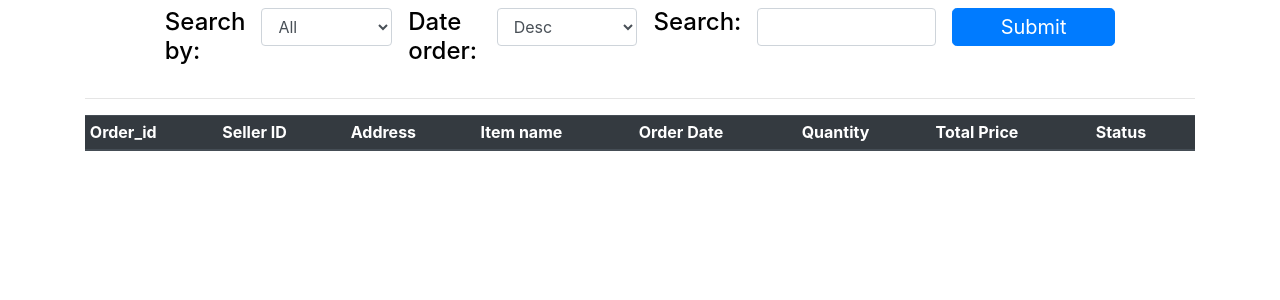
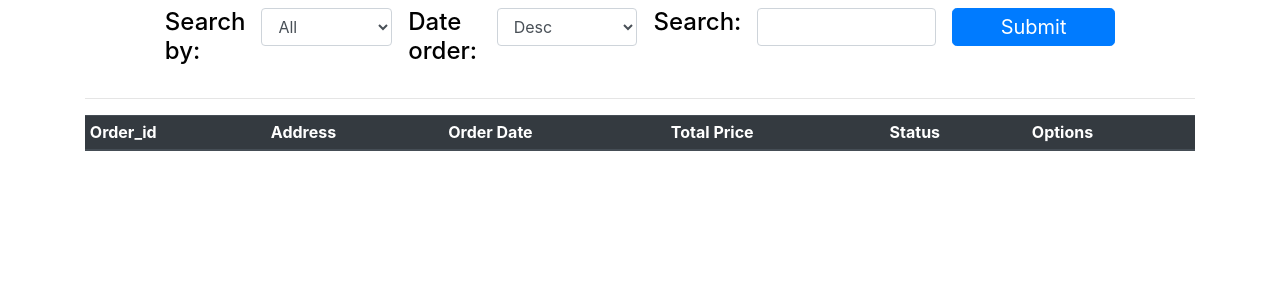
Before and after one commit to Elnifio/CHTeam, a Flask app: page /buy_history in a window 1280 px wide. Shown: the part 56-356 px from the top of the page. Run offline with Flask 2, Linux system fonts and the light colour scheme; the visitor is signed in with stand-in values (Sample User, id 1); data comes from the database, SQL or seed files in the repository; lists and menus that the app fills with data are empty; some libraries are stand-ins or nearby versions.

Commit message:
Update buy history

```diff
--- a/Minizon/MiniAmazon/__init__.py
+++ b/Minizon/MiniAmazon/__init__.py
@@ -18,7 +18,7 @@ db_server = '34.207.91.24'
 db_uri = f'postgresql://{db_user}:{db_password}@{db_server}/{db_name}'
 db_uri_local = 'postgresql://postgres:@127.0.0.1/postgres'
 # app.config['SQLALCHEMY_DATABASE_URI'] = 'postgresql://postgres:password@34.207.91.24/postgres'
-app.config['SQLALCHEMY_DATABASE_URI'] = db_uri
+app.config['SQLALCHEMY_DATABASE_URI'] = db_uri_local
 app.config['SECRET_KEY'] = '578e21533f06891a9260f6b4'
 # app.config['SQLALCHEMY_DATABASE_URI'] = db_uri_local
 app.config['UPLOAD_FOLDER'] = '/Users/student/Desktop/CS516/merge version/CHTeam/Minizon/MiniAmazon/static/item_images'
--- a/Minizon/MiniAmazon/forms.py
+++ b/Minizon/MiniAmazon/forms.py
@@ -44,8 +44,7 @@ class ItemForm(FlaskForm):
 class MarketForm(FlaskForm):
     category = SelectField(label='Category')
     sort_by = SelectField(label='Sort By', choices=['Price', 'Name', 'Rating', 'Quantity'])
-    search = StringField(label='Keyword', validators=[DataRequired(),
-                                                      Regexp(regex, message="Keyword"+letter_constraint)])
+    search = StringField(label='Keyword')
     order_by = SelectField(label='Order By', choices=['Asc', 'Desc'])
     submit = SubmitField(label='Submit')
 
--- a/Minizon/MiniAmazon/routes.py
+++ b/Minizon/MiniAmazon/routes.py
@@ -220,16 +220,17 @@ def market_page():
         if form.validate_on_submit():
             # process search
             search = form.search.data
+
             if form.category.data == 'All':
                 # search for item with keyword in name and description
                 query = Item.query
             else:
                 query = Category.query.filter_by(name=form.category.data).first().items
-
-            query = query.filter(db.or_(
-                Item.name.ilike(f'%{search}%'),
-                Item.description.ilike(f'%{search}%')
-            ))
+            if search:
+                query = query.filter(db.or_(
+                    Item.name.ilike(f'%{search}%'),
+                    Item.description.ilike(f'%{search}%')
+                ))
 
             # process sort and order
             if form.order_by.data == 'Desc':
--- a/Minizon/MiniAmazon/templates/buy_history.html
+++ b/Minizon/MiniAmazon/templates/buy_history.html
@@ -35,13 +35,14 @@
     <thead class="thead-dark">
     <tr>
         <th scope="col">Order_id</th>
-        <th scope="col">Seller ID</th>
+{#        <th scope="col">Seller ID</th>#}
         <th scope="col">Address</th>
-        <th scope="col">Item name</th>
+{#        <th scope="col">Item name</th>#}
         <th scope="col">Order Date</th>
-        <th scope="col">Quantity</th>
+{#        <th scope="col">Quantity</th>#}
         <th scope="col">Total Price</th>
         <th scope="col">Status</th>
+        <th scope="col">Options</th>
     </tr>
     </thead>
     <tbody>
@@ -49,17 +50,17 @@
     {%  if buy_order %}
     {% for order in buy_order %}
         <tr>
-            <td><h5 class="mt-4">{{ order.order_id }}</h5></td>
-            <td><h5 class="mt-4">{{ order.order_item.seller_id }}</h5></td>
+            <td><h5 class="mt-4">{{ order.id }}</h5></td>
+{#            <td><h5 class="mt-4">{{ order.order_items.seller_id }}</h5></td>#}
             <td><h5 class="mt-4">{{ order.address }}</h5></td>
-            <td><h5 class="mt-4">{{ order.order_item.item.name }}</h5></td>
+{#            <td><h5 class="mt-4">{{ order.order_items.item.name }}</h5></td>#}
             <td><h5 class="mt-4">{{ order.Date }}</h5></td>
-            <td><h5 class="mt-4">{{ order.order_item.quantity }}</h5></td>
-            <td><h5 class="mt-4">{{ order.order_item.price }}</h5></td>
-            <td><h5 class="mt-4">{{ order.order_item.fulfill }}</h5></td>
+{#            <td><h5 class="mt-4">{{ order.order_items.quantity }}</h5></td>#}
+            <td><h5 class="mt-4">{{ order.total_price }}</h5></td>
+            <td><h5 class="mt-4">{{ order.status }}</h5></td>
             <td>
                 <div class="mt-3">
-                    <a class="btn btn-outline btn-info mt-2 mb-2" href="{{ url_for('order_detail_page', id=order.order_id)}}">Order Details</a>
+                    <a class="btn btn-outline btn-info mt-2 mb-2" href="{{ url_for('order_detail_page', id=order.id)}}">Order Details</a>
                 </div>
             </td>
         </tr>
```
